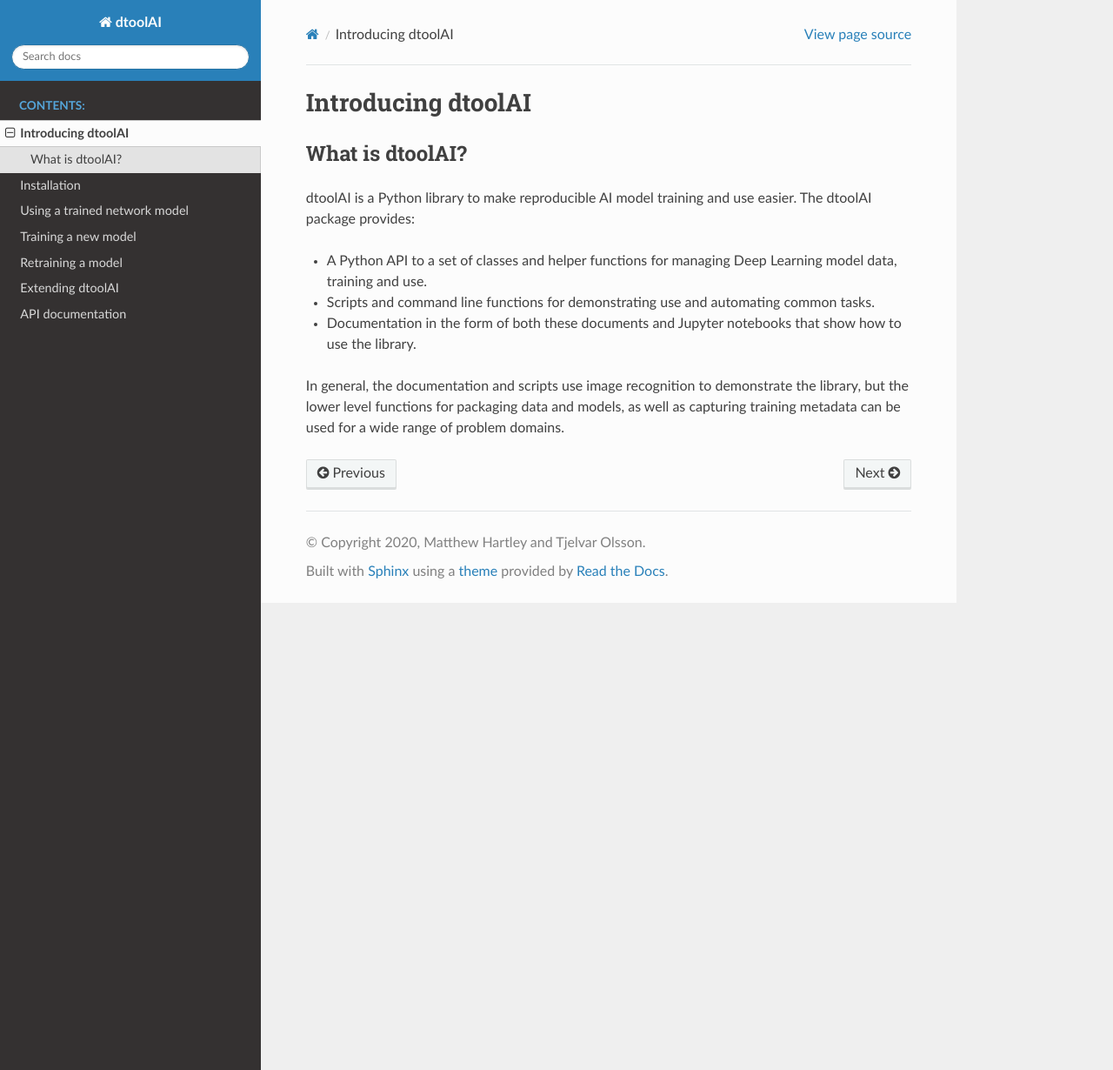
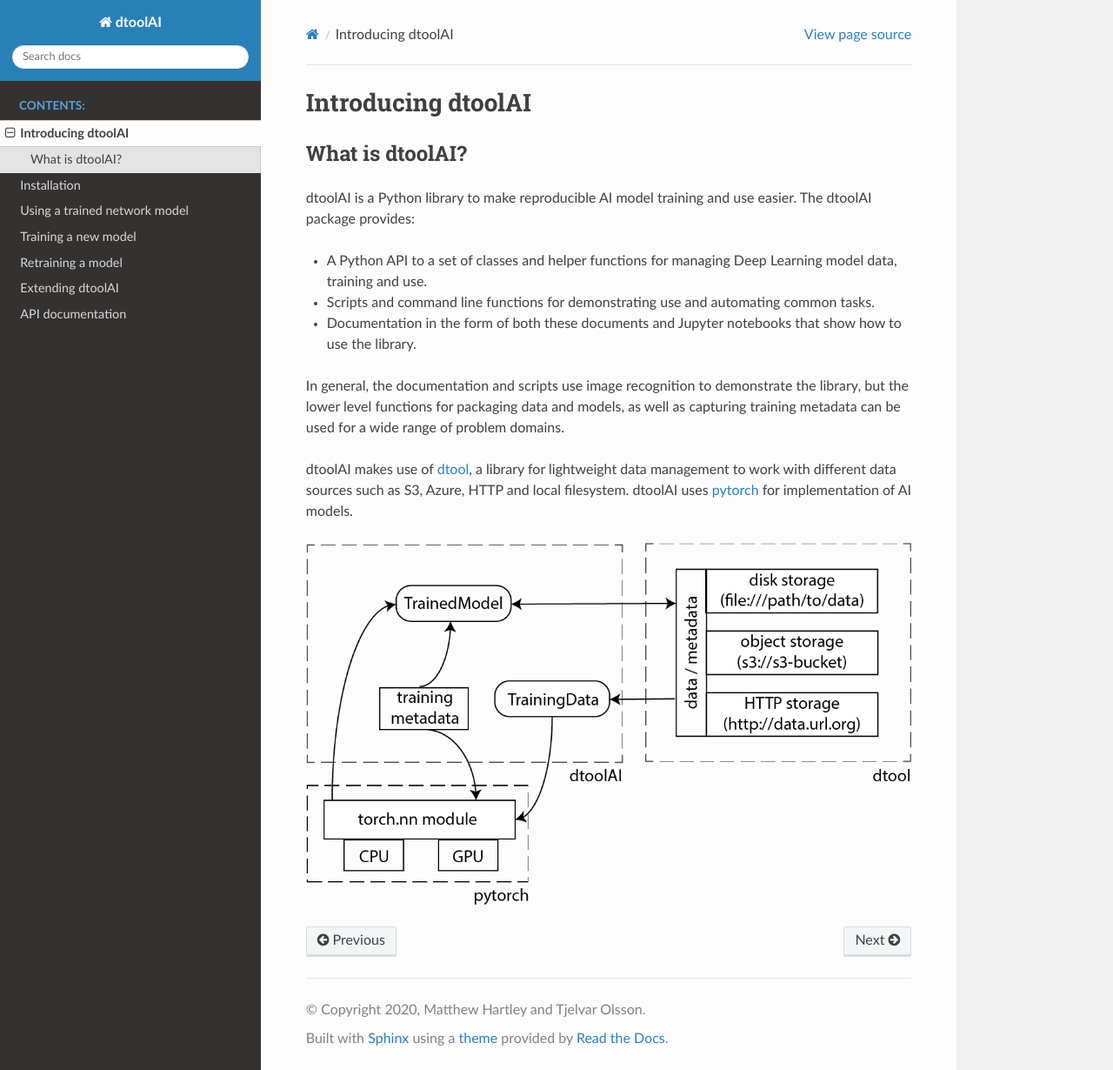
Before and after one commit to JIC-CSB/dtoolai, a Sphinx documentation site: the page built from docs/source/introduction.rst, in a window 1280 px wide and 1230 px high. Shown: the whole window at 87% size. Built offline with Sphinx 7.4.7 and the Read the Docs theme 2.0.0, drawn with Linux system fonts in a browser that asks for light colours.

Commit message:
Add architecture figure to docs

```diff
--- a/docs/source/installation.rst
+++ b/docs/source/installation.rst
@@ -38,7 +38,7 @@
     pip install pytest
 
 Installing with ``conda``
-~~~~~~~~~~~~~~~~~~~~~~~~
+~~~~~~~~~~~~~~~~~~~~~~~~~
 
 You can install dtoolAI with conda as follows:
 
--- a/docs/source/introduction.rst
+++ b/docs/source/introduction.rst
@@ -18,3 +18,10 @@
 the library, but the lower level functions for packaging data and models, as
 well as capturing training metadata can be used for a wide range of problem
 domains.
+
+dtoolAI makes use of `dtool <https://dtool.readthedocs.io>`_, a library for lightweight
+data management to work with different data sources such as S3, Azure, HTTP and
+local filesystem. dtoolAI uses `pytorch <https://pytorch.org>`_ for implementation of
+AI models.
+
+.. image:: images/dtoolAI-architecture.png
```
Also changed, not shown: docs/source/images/dtoolAI-architecture.png (added).
